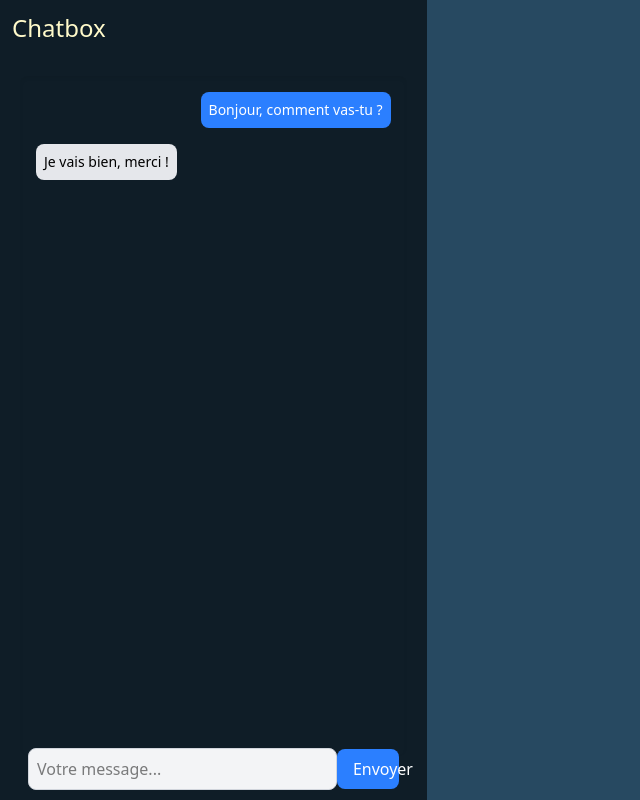
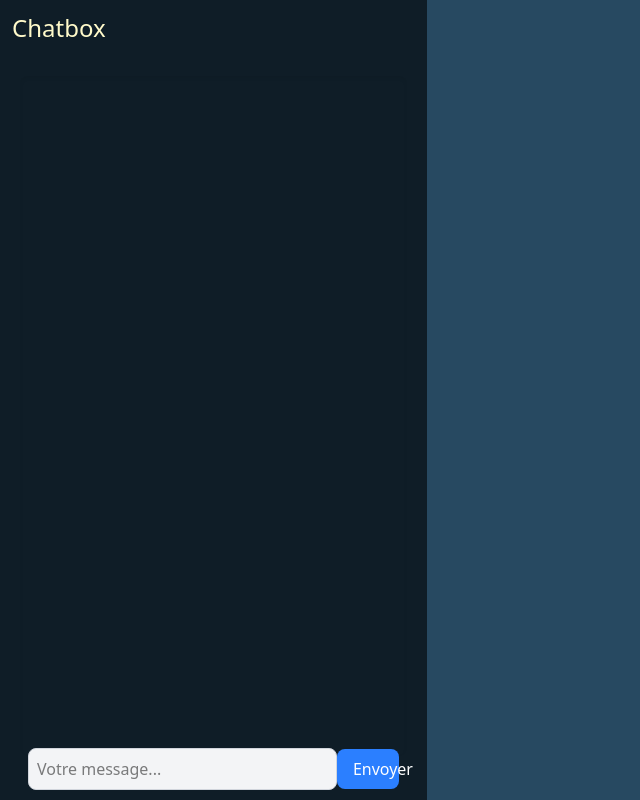
Before and after one commit to Cosmeak/iim-master-1, a SvelteKit app: page /adventure in a window 1280 px wide. Before the commit this address had no page. Shown: the whole page, without its empty margins (0-640 px from the left). Built offline with nearby package versions, Linux system fonts and the light colour scheme.

Commit message:
feat: communication with mistral in frontend

```diff
--- a/package.json
+++ b/package.json
@@ -11,8 +11,8 @@
         "@sveltejs/adapter-auto": "^3.0.0",
         "@sveltejs/adapter-node": "^5.0.1",
         "@sveltejs/kit": "^2.0.0",
+        "@sveltejs/vite-plugin-svelte": "^3.0.0",
         "@tailwindcss/vite": "^4.0.0-alpha.10",
-        "@sveltejs/vite-plugin-svelte": "^3.0.0",
         "svelte": "^4.2.7",
         "tailwindcss": "^4.0.0-alpha.10",
         "vite": "^5.0.3"
@@ -21,7 +21,7 @@
     "dependencies": {
         "@mistralai/mistralai": "^0.1.3",
         "openai": "^4.29.2",
-        "socket.io": "^4.7.5",
-        "socket.io-client": "^4.7.5"
+        "socket.io-client": "^4.7.5",
+        "sse.js": "^2.4.1"
     }
 }
--- a/src/routes/+layout.svelte
+++ b/src/routes/+layout.svelte
@@ -2,39 +2,4 @@
     import "../app.css";
 </script>
 
-<main class="bg-primary-blue flex min-h-screen items-center">
-    <!-- Chatbox -->
-    <div class="bg-dark-blue min-h-screen w-1/3">
-        <h1 class="text-light p-3 text-2xl">Chatbox</h1>
-        <div class="m-5 h-[85vh] min-h-96 rounded-lg p-2 shadow-inner">
-            <div class="flex h-full flex-col">
-                <!-- message envoyé -->
-                <div class="m-2 max-w-max self-end rounded-lg bg-blue-500 p-2">
-                    <p class="text-sm text-white">Bonjour, comment vas-tu ?</p>
-                </div>
-                <!-- end message envoyé -->
-                <!-- message recu -->
-                <div
-                    class="relative m-2 max-w-max self-start rounded-lg bg-gray-200 p-2"
-                >
-                    <p class="text-sm">Je vais bien, merci !</p>
-                </div>
-                <!-- end message recu -->
-            </div>
-            <!-- send message -->
-            <form class="mt-auto flex items-center justify-between">
-                <input
-                    type="text"
-                    class="w-5/6 rounded-lg border border-gray-300 bg-gray-100 p-2 focus:outline-none"
-                    placeholder="Votre message..."
-                />
-                <button
-                    type="submit"
-                    class="w-1/6 rounded-lg bg-blue-500 px-4 py-2 text-white hover:cursor-pointer hover:bg-blue-600 focus:outline-none"
-                    >Envoyer</button
-                >
-            </form>
-            <!-- End send message -->
-        </div>
-    </div>
-</main>
+<slot />
--- a/src/routes/+page.svelte
+++ b/src/routes/+page.svelte
@@ -1,12 +1,3 @@
-<script>
-    import { io } from "socket.io-client";
-
-    const socket = io();
-    socket.on("eventFromServer", (message) => {
-        console.log(message);
-    });
-</script>
-
 <h1>Welcome to SvelteKit</h1>
 <p>
     Visit <a href="https://kit.svelte.dev">kit.svelte.dev</a> to read the documentation
--- /dev/null
+++ b/src/routes/adventure/+page.svelte
@@ -0,0 +1,83 @@
+<script>
+    import { SSE } from "sse.js";
+
+    let query = "";
+    let answer = "";
+    let loading = false;
+    let chatMessages = [];
+    let scrollToDiv;
+
+    const handleForm = async () => {
+        loading = true;
+        if (answer !== "") {
+            chatMessages = [
+                ...chatMessages,
+                { role: "assistant", content: answer },
+                { role: "user", content: query },
+            ];
+            answer = "";
+        } else {
+            chatMessages = [...chatMessages, { role: "user", content: query }];
+        }
+        query = "";
+
+        const chatStreamResponse = new SSE("/api/chat", {
+            headers: {
+                "Content-Type": "application/json",
+            },
+            payload: JSON.stringify({ messages: chatMessages }),
+        });
+
+        chatStreamResponse.addEventListener("message", (event) => {
+            loading = false;
+            answer += event.source.chunk;
+        });
+    };
+</script>
+
+<main class="bg-primary-blue flex min-h-screen items-center">
+    <!-- Chatbox -->
+    <div class="bg-dark-blue min-h-screen w-1/3">
+        <h1 class="text-light p-3 text-2xl">Chatbox</h1>
+        <div class="m-5 h-[85vh] min-h-96 rounded-lg p-2 shadow-inner">
+            <div class="flex h-full flex-col">
+                {#each chatMessages as message}
+                    <div
+                        class="relative m-2 max-w-max {message.role == 'user'
+                            ? 'self-end bg-gray-200'
+                            : 'self-start bg-blue-500'} rounded-lg p-2"
+                    >
+                        <p class="text-sm">{message.content}</p>
+                    </div>
+                {/each}
+
+                {#if answer}
+                    <div
+                        class="relative m-2 max-w-max self-start rounded-lg bg-blue-500 p-2"
+                    >
+                        <p class="text-sm">{answer}</p>
+                    </div>
+                {/if}
+                <!-- end message recu -->
+            </div>
+            <!-- send message -->
+            <form
+                class="mt-auto flex items-center justify-between"
+                on:submit|preventDefault={() => handleForm()}
+            >
+                <input
+                    bind:value={query}
+                    type="text"
+                    class="w-5/6 rounded-lg border border-gray-300 bg-gray-100 p-2 focus:outline-none"
+                    placeholder="Votre message..."
+                />
+                <button
+                    type="submit"
+                    class="w-1/6 rounded-lg bg-blue-500 py-2 px-4 text-white hover:cursor-pointer hover:bg-blue-600 focus:outline-none"
+                    >Envoyer</button
+                >
+            </form>
+            <!-- End send message -->
+        </div>
+    </div>
+</main>
--- a/src/routes/api/chat/+server.js
+++ b/src/routes/api/chat/+server.js
@@ -3,11 +3,11 @@ import { env } from "$env/dynamic/private";
 
 /** @type {import('./$types').RequestHandler} */
 export async function POST({ request }) {
-  const { message } = await request.json();
+  const { messages } = await request.json();
   const client = new MistralClient(env.MISTRAL_API_KEY);
   const response = client.chatStream({
     model: "open-mistral-7b",
-    messages: [{ role: "user", content: message }],
+    messages,
   });
 
   const stream = new ReadableStream({
--- a/vite.config.js
+++ b/vite.config.js
@@ -1,21 +1,7 @@
 import { sveltekit } from "@sveltejs/kit/vite";
 import { defineConfig } from "vite";
-import { Server } from "socket.io";
 import tailwindcss from "@tailwindcss/vite";
 
-const webSocketServer = {
-  name: "webSocketServer",
-  configureServer(server) {
-    if (!server.httpServer) return;
-
-    const io = new Server(server.httpServer);
-
-    io.on("connection", (socket) => {
-      socket.emit("eventFromServer", "Hello, World 👋");
-    });
-  },
-};
-
 export default defineConfig({
-  plugins: [sveltekit(), webSocketServer, tailwindcss()],
+  plugins: [sveltekit(), tailwindcss()],
 });
```
Also changed, not shown: src/routes/api/image/+server.js (+3 -4 lines), 1 other file (tests, documents, lock files or other folders).
